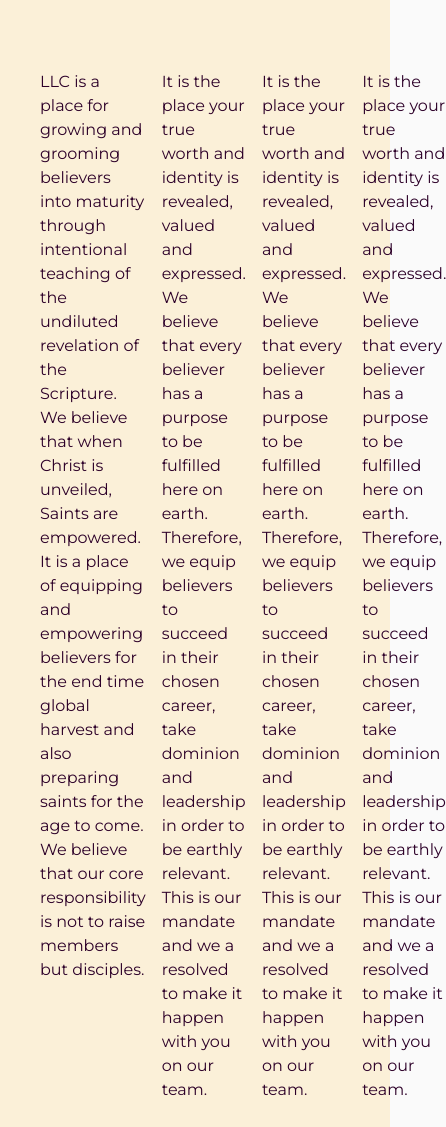
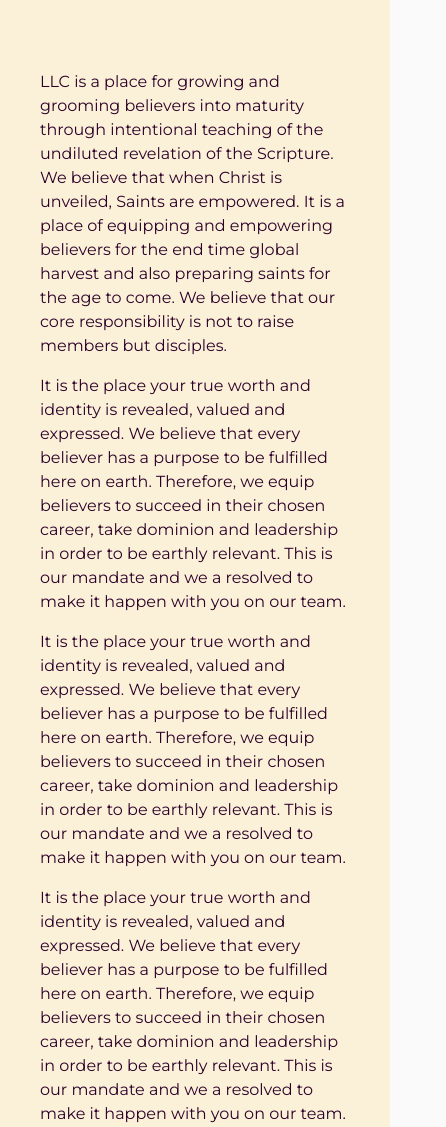
Before and after one commit to SodiqOgundairo/lightlife-react, a React (Vite) app: page /testimonies in a window 390 px wide. Shown: the part 441-1568 px from the top of the page, 446 px wide, since content can reach past the window. Built offline with nearby package versions, Linux system fonts and the light colour scheme; what @cloudinary/url-gen would draw is missing.

Commit message:
feat: make testimony cards responsive and use divs
- Changed the container for testimony cards to use CSS Grid.
- Cards now display in 3 columns on large screens, 2 on medium, and 1 on mobile.
- Changed individual testimony items from `<p>` tags to `<div>` tags for better layout control.

```diff
--- a/src/pages/Testimony.tsx
+++ b/src/pages/Testimony.tsx
@@ -39,8 +39,8 @@ const Testimony = () => {
       {/* hero end */}
 
       {/* testimony LLc */}
-      <div className="bg-[#FFC94F33] px-10 py-20 md:p-36 w-full flex md:flex-row gap-4 md:gap-8">
-        <p className="text-darkPurple">
+      <div className="bg-[#FFC94F33] px-10 py-20 md:p-36 w-full grid md:grid-cols-2 lg:grid-cols-3 gap-4 md:gap-8">
+        <div className="text-darkPurple">
           LLC is a place for growing and grooming believers into maturity
           through intentional teaching of the undiluted revelation of the
           Scripture. We believe that when Christ is unveiled, Saints are
@@ -48,34 +48,34 @@ const Testimony = () => {
           end time global harvest and also preparing saints for the age to come.
           We believe that our core responsibility is not to raise members but
           disciples.
-        </p>
+        </div>
 
-        <p className="text-darkPurple">
+        <div className="text-darkPurple">
           It is the place your true worth and identity is revealed, valued and
           expressed. We believe that every believer has a purpose to be
           fulfilled here on earth. Therefore, we equip believers to succeed in
           their chosen career, take dominion and leadership in order to be
           earthly relevant. This is our mandate and we a resolved to make it
           happen with you on our team.
-        </p>
+        </div>
 
-        <p className="text-darkPurple">
+        <div className="text-darkPurple">
           It is the place your true worth and identity is revealed, valued and
           expressed. We believe that every believer has a purpose to be
           fulfilled here on earth. Therefore, we equip believers to succeed in
           their chosen career, take dominion and leadership in order to be
           earthly relevant. This is our mandate and we a resolved to make it
           happen with you on our team.
-        </p>
+        </div>
 
-        <p className="text-darkPurple">
+        <div className="text-darkPurple">
           It is the place your true worth and identity is revealed, valued and
           expressed. We believe that every believer has a purpose to be
           fulfilled here on earth. Therefore, we equip believers to succeed in
           their chosen career, take dominion and leadership in order to be
           earthly relevant. This is our mandate and we a resolved to make it
           happen with you on our team.
-        </p>
+        </div>
       </div>
       {/* testimony LLc end */}
 
```
